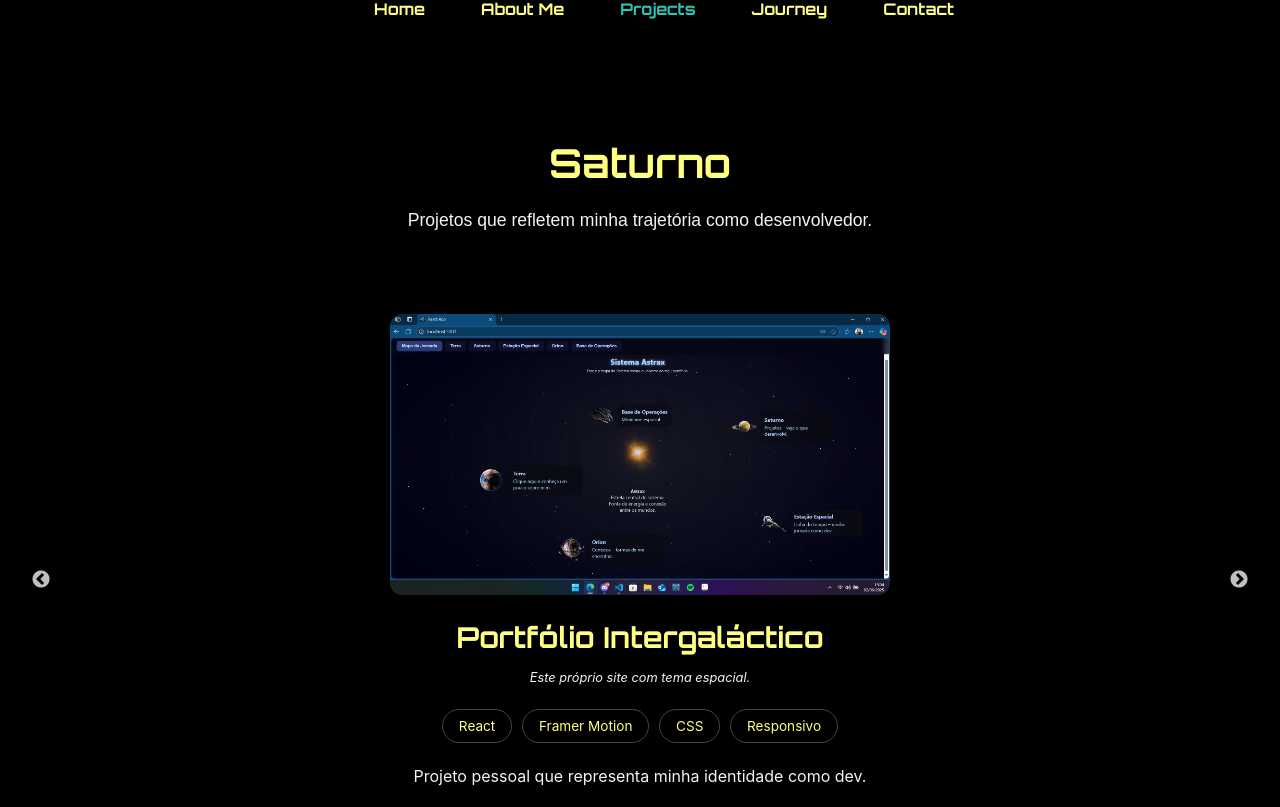
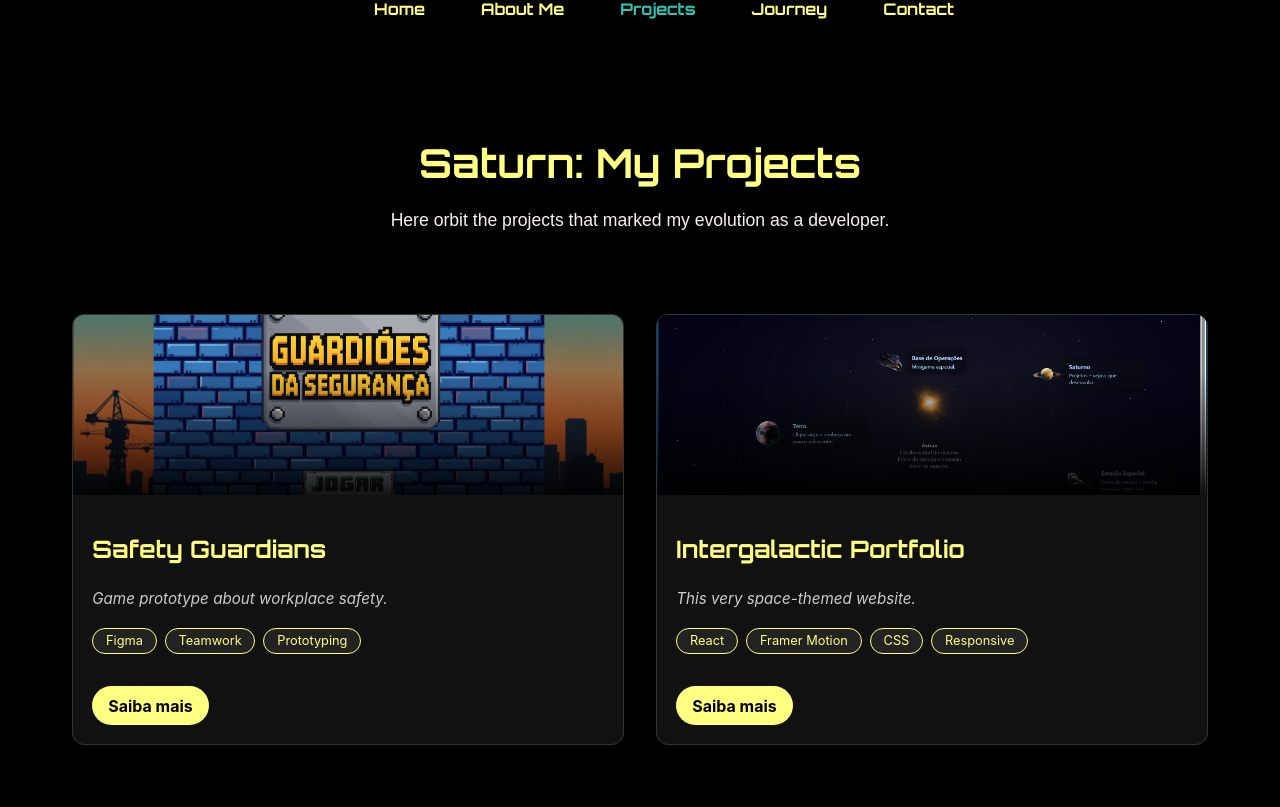
Before and after one commit to 01Lucasena/deploy-portifolio, a React (Create React App) app: page /saturno in a window 1280 px wide. Shown: the part 533-1340 px from the top of the page. Built offline with nearby package versions, Linux system fonts and the light colour scheme.

Commit message:
Update Saturno.css

```diff
--- a/src/components/carrossel-projetos/CarrosselProjetos.css
+++ b/src/components/carrossel-projetos/CarrosselProjetos.css
@@ -1,81 +1,93 @@
-.carrossel-wrapper {
-  padding: 0 1rem;
-  color: #FFFF82;
+.feed-container {
+  display: grid;
+  grid-template-columns: repeat(auto-fit, minmax(280px, 1fr));
+  gap: 2rem;
+  padding: 2rem;
 }
 
-.carrossel-wrapper .slick-slide > div {
+.projeto-card {
+  background: #111;
+  border: 1px solid #333;
+  border-radius: 12px;
+  overflow: hidden;
+  color: #fff;
   display: flex;
-  justify-content: center;
+  flex-direction: column;
+  box-shadow: 0 0 8px rgba(0,0,0,0.4);
 }
 
-.carrossel-card {
-  background:black;
-  padding: 2rem;
+.projeto-img {
+  height: 180px;
+  background-size: cover;
+  background-position: center;
+}
+
+.projeto-content {
+  padding: 1.2rem;
   display: flex;
   flex-direction: column;
-  align-items: center;
-  justify-content: center;
-  text-align: center;
-  box-shadow: 0 0 20px rgba(0, 0, 0, 0.6);
-  transition: transform 0.3s ease;
-  max-width: 700px;
-  margin: 0 auto;
+  flex-grow: 1;
 }
 
-.carrossel-img {
-  width: 100%;
-  max-width: 500px;
-  height: auto;
-  border-radius: 12px;
-  margin-bottom: 1.5rem;
-  object-fit: cover;
-  display: block;
-  margin: 0 auto 1.5rem auto
-}
-
-.carrossel-content h2 {
-  font-size: 1.8rem;
+.projeto-content h2 {
+  color: #FFFF82;
+  font-size: 1.5rem;
   margin-bottom: 0.5rem;
-  color: #FFFF82;
 }
 
 .descricao {
-  color: #F7F0F5;
+  color: #ccc;
   margin-bottom: 1rem;
   font-style: italic;
+  font-size: 0.95rem;
 }
 
 .tags {
+  display: flex;
+  flex-wrap: wrap;
+  gap: 0.5rem;
   margin-bottom: 1rem;
 }
 
 .tag {
-  background: black;
+  background: #222;
+  border: 1px solid #FFFF82;
   color: #FFFF82;
-  padding: 0.5rem 1rem;
-  margin: 0.3rem;
+  padding: 0.3rem 0.8rem;
   border-radius: 20px;
-  font-size: 0.85rem;
-  display: inline-block;
-  border: 1px solid #444;
+  font-size: 0.8rem;
 }
 
-.detalhes {
-  color: #F7F0F5;
-  line-height: 1.5;
-  font-size: 1rem;
+.botao-projeto {
+  background: #FFFF82;
+  color: #000;
+  border: none;
+  padding: 0.5rem 1rem;
+  border-radius: 6px;
+  font-weight: bold;
+  cursor: pointer;
+  align-self: flex-start;
+  transition: background 0.2s ease;
 }
 
-@media (max-width: 768px) {
-  .carrossel-card {
-    padding: 1.5rem;
-  }
+.botao-projeto:hover {
+  background: #e6e65c;
+}
 
-  .carrossel-content h2 {
-    font-size: 1.4rem;
-  }
+.botao-projeto {
+  background: #FFFF82;
+  color: black;
+  border: none;
+  padding: 0.6rem 1rem;
+  border-radius: 30px;
+  cursor: pointer;
+  font-weight: bold;
+  text-align: center;
+  text-decoration: none;
+  margin-top: 1rem;
+  transition: background-color 0.3s ease;
+}
 
-  .carrossel-img {
-    max-width: 100%;
-  }
+.botao-projeto:hover {
+  background: #e6d94d;
 }
--- a/src/components/carrossel-projetos/CarrosselProjetos.js
+++ b/src/components/carrossel-projetos/CarrosselProjetos.js
@@ -1,42 +1,36 @@
-// src/components/CarrosselProjetos/CarrosselProjetos.jsx
 import React from 'react';
-import Slider from 'react-slick';
 import './CarrosselProjetos.css';
-import 'slick-carousel/slick/slick.css';
-import 'slick-carousel/slick/slick-theme.css';
 
 export default function CarrosselProjetos({ projetos }) {
-  const settings = {
-    dots: true,
-    infinite: true,
-    speed: 600,
-    slidesToShow: 1,
-    slidesToScroll: 1,
-    autoplay: true,
-    autoplaySpeed: 5000,
-    pauseOnHover: true,
-    arrows: true,
-  };
-
   return (
-    <section className="carrossel-wrapper">
-      <Slider {...settings}>
+    <div className="feed-container">
       {projetos.map((projeto) => (
-          <div key={projeto.id} className="carrossel-card">
-            <img src={projeto.imagem} alt={projeto.titulo} className="carrossel-img" />
-            <div className="carrossel-content">
+        <div className="projeto-card" key={projeto.id}>
+          <div
+            className="projeto-img"
+            style={{
+              backgroundImage: `linear-gradient(to bottom, rgba(0,0,0,0) 30%, rgba(0,0,0,0.9)), url(${projeto.imagem})`,
+            }}
+          />
+          <div className="projeto-content">
             <h2>{projeto.titulo}</h2>
             <p className="descricao">{projeto.descricao}</p>
             <div className="tags">
-                {projeto.tecnologias.map((tech, index) => (
-                  <span key={index} className="tag">{tech}</span>
+              {projeto.tecnologias.map((tech, i) => (
+                <span key={i} className="tag">{tech}</span>
               ))}
             </div>
-              <p className="detalhes">{projeto.detalhes}</p>
+            <a
+              href={projeto.linkExterno}
+              target="_blank"
+              rel="noopener noreferrer"
+              className="botao-projeto"
+            >
+              Saiba mais
+            </a>
           </div>
         </div>
       ))}
-      </Slider>
-    </section>
+    </div>
   );
 }
--- a/src/pages/saturno/Saturno.js
+++ b/src/pages/saturno/Saturno.js
@@ -4,33 +4,27 @@ import PageWrapper from '../../components/page-wrapper/PageWrapper';
 import CarrosselProjetos from '../../components/carrossel-projetos/CarrosselProjetos';
 import imagemJogo from '../../assets/prototipo-jogo.png';
 import imagemPortfolio from '../../assets/site_img.png';
+import { useTranslation } from 'react-i18next';
 
 export default function Saturno() {
-  const projetos = [
-    {
-      id: 1,
-      titulo: "Guardiões da Segurança",
-      descricao: "Protótipo de jogo sobre segurança no trabalho.",
-      tecnologias: ["Figma", "Trabalho em Equipe", "Prototipagem"],
-      imagem: imagemJogo,
-      detalhes: "Projeto criado em equipe no Figma, voltado para educação em segurança no trabalho.",
-    },
-    {
-      id: 2,
-      titulo: "Portfólio Intergaláctico",
-      descricao: "Este próprio site com tema espacial.",
-      tecnologias: ["React", "Framer Motion", "CSS", "Responsivo"],
-      imagem: imagemPortfolio,
-      detalhes: "Projeto pessoal que representa minha identidade como dev.",
-    },
-  ];
+  const { t } = useTranslation();
+
+  const imagens = {
+    imagemJogo,
+    imagemPortfolio,
+  };
+
+  const projetos = t('saturn.projects', { returnObjects: true }).map((projeto) => ({
+    ...projeto,
+    imagem: imagens[projeto.imagem] || '',
+  }));
 
   return (
     <PageWrapper>
-        <main className="saturno-container">
+      <main className="saturno-container">
         <section className="saturno-header">
-          <h1>Saturno</h1>
-          <p>Projetos que refletem minha trajetória como desenvolvedor.</p>
+          <h1>{t('saturn.title')}</h1>
+          <p>{t('saturn.intro')}</p>
         </section>
 
         <CarrosselProjetos projetos={projetos} />
--- a/src/utils/locales/en/translation.json
+++ b/src/utils/locales/en/translation.json
@@ -28,6 +28,106 @@
     "desc_mars": "Timeline – my journey as a dev.",
     "uranus": "Uranus",
     "desc_uranus": "Contact – how to reach me."
+  },
+   "terra": {
+    "title": "Earth: Where it all began",
+    "intro": "My journey started here, on the blue planet. This is where my passion for turning ideas into code was born, and where my mission to explore the universe of web development began.",
+    "who": {
+      "title": "Who I Am",
+      "desc": "Hi! I'm Lucas Sena, a Systems Development student at SENAI Dendezeiros (Salvador/BA, Brazil). I'm driven by curiosity and challenges, and passionate about creating meaningful digital solutions."
+    },
+    "skills": {
+      "title": "Technical Skills",
+      "frontend": {
+        "label": "Frontend",
+        "techs": "React, HTML, CSS, JavaScript"
+      },
+      "backend": {
+        "label": "Backend",
+        "techs": "Node.js, Java, Python, C#"
+      },
+      "design": {
+        "label": "Design",
+        "techs": "Figma, Canva"
+      },
+      "extra": {
+        "label": "Extras",
+        "techs": "Git, GitHub, REST APIs"
+      }
+    },
+    "mission": {
+      "title": "My Mission",
+      "desc": "Just like astronauts explore space, I see each project as a mission full of discoveries, challenges, and growth. I aim to build unique, accessible digital experiences with a future-forward mindset."
+    },
+    "techs": {
+      "title": "Technologies I use"
+    }
+  },
+  "saturn": {
+    "title": "Saturn: My Projects",
+    "intro": "Here orbit the projects that marked my evolution as a developer.",
+    "projects": [
+      {
+        "id": 1,
+        "titulo": "Safety Guardians",
+        "descricao": "Game prototype about workplace safety.",
+        "tecnologias": ["Figma", "Teamwork", "Prototyping"],
+        "imagem": "imagemJogo",
+        "detalhes": "Team project created in Figma, focused on education in workplace safety.",
+        "linkExterno": "https://link-do-projeto.com/jogo"
+      },
+      {
+        "id": 2,
+        "titulo": "Intergalactic Portfolio",
+        "descricao": "This very space-themed website.",
+        "tecnologias": ["React", "Framer Motion", "CSS", "Responsive"],
+        "imagem": "imagemPortfolio",
+        "detalhes": "Personal project that represents my identity as a dev.",
+        "linkExterno": "https://link-do-projeto.com/jogo"
+      }
+    ]
+  },
+   "station": {
+    "title": "Mars: The Digital Explorer’s Journey",
+    "description": "Logbook entries from my mission through the universe of development — discoveries, learnings, and achievements paving the way to the future.",
+    "timeline": [
+      {
+        "ano": "2024",
+        "titulo": "Journey Begins",
+        "descricao": "Started the Systems Development course at SENAI Dendezeiros in Salvador, Bahia.",
+        "icone": "rocket"
+      },
+      {
+        "ano": "2024",
+        "titulo": "First Steps",
+        "descricao": "Learned programming logic fundamentals and began working with Java, Python, and C#.",
+        "icone": "code"
+      },
+      {
+        "ano": "2024",
+        "titulo": "Exploring Databases",
+        "descricao": "Introduction to SQL and relational databases.",
+        "icone": "database"
+      },
+      {
+        "ano": "2025",
+        "titulo": "Web Development",
+        "descricao": "Started studying HTML, CSS, and JavaScript.",
+        "icone": "html"
+      }
+    ]
+    },
+    "orion": {
+    "title": "Uranus: Intergalactic Contact",
+    "description": "From Uranus, our interplanetary communication station, you can send me signals, questions, or opportunities. This is the direct channel between your galaxy and my mission as a developer.",
+    "contactTitle": "Contact Frequencies",
+    "emailLabel": "Email",
+    "formTitle": "Send Your Message",
+    "namePlaceholder": "Your name",
+    "emailPlaceholder": "Your email",
+    "messagePlaceholder": "Your message",
+    "sendButton": "Send",
+    "success": "Message sent successfully!",
+    "error": "Failed to send message."
   }
-
 }
--- a/src/utils/locales/pt/translation.json
+++ b/src/utils/locales/pt/translation.json
@@ -28,5 +28,107 @@
     "desc_mars": "Linha do tempo – minha jornada como dev.",
     "uranus": "Urano",
     "desc_uranus": "Contatos – formas de me encontrar."
+  },
+
+  "terra": {
+    "title": "Terra: onde tudo começou",
+    "intro": "Minha jornada começou aqui, no planeta azul. Foi aqui que nasceu minha paixão por transformar ideias em código e minha missão de explorar o vasto universo do desenvolvimento web.",
+    "who": {
+      "title": "Quem sou eu",
+      "desc": "Olá! Sou Lucas Sena, estudante de Desenvolvimento de Sistemas no SENAI Dendezeiros (Salvador/BA). Sou movido pela curiosidade e motivado por desafios. Amo criar soluções digitais com propósito."
+    },
+    "skills": {
+      "title": "Habilidades Técnicas",
+      "frontend": {
+        "label": "Frontend",
+        "techs": "React, HTML, CSS, JavaScript"
+      },
+      "backend": {
+        "label": "Backend",
+        "techs": "Node.js, Java, Python, C#"
+      },
+      "design": {
+        "label": "Design",
+        "techs": "Figma, Canva"
+      },
+      "extra": {
+        "label": "Extras",
+        "techs": "Git, GitHub, APIs REST"
+      }
+    },
+    "mission": {
+      "title": "Minha Missão",
+      "desc": "Assim como astronautas exploram o espaço, encaro cada projeto como uma missão repleta de descobertas, desafios e crescimento. Quero construir experiências digitais únicas, acessíveis e com visão de futuro."
+    },
+    "techs": {
+      "title": "Tecnologias que uso"
+    }
+    },
+    "saturn": {
+    "title": "Saturno: Meus Projetos",
+    "intro": "Aqui orbitam os projetos que marcaram minha evolução como desenvolvedor.",
+    "projects": [
+      {
+        "id": 1,
+        "titulo": "Guardiões da Segurança",
+        "descricao": "Protótipo de jogo sobre segurança no trabalho.",
+        "tecnologias": ["Figma", "Trabalho em Equipe", "Prototipagem"],
+        "imagem": "imagemJogo",
+        "detalhes": "Projeto criado em equipe no Figma, voltado para educação em segurança no trabalho.",
+        "linkExterno": "https://link-do-projeto.com/jogo"
+      },
+      {
+        "id": 2,
+        "titulo": "Portfólio Intergaláctico",
+        "descricao": "Este próprio site com tema espacial.",
+        "tecnologias": ["React", "Framer Motion", "CSS", "Responsivo"],
+        "imagem": "imagemPortfolio",
+        "detalhes": "Projeto pessoal que representa minha identidade como dev.",
+        "linkExterno": "https://link-do-projeto.com/jogo"
+      }
+    ]
+  },
+  "station": {
+    "title": "Marte: A Jornada do Explorador Digital",
+    "description": "Registros de bordo da minha missão através do universo do desenvolvimento — descobertas, aprendizados e conquistas rumo ao futuro.",
+    "timeline": [
+      {
+        "ano": "2024",
+        "titulo": "Início da Jornada",
+        "descricao": "Comecei o curso de Desenvolvimento de Sistemas no SENAI Dendezeiros em Salvador, Bahia.",
+        "icone": "rocket"
+      },
+      {
+        "ano": "2024",
+        "titulo": "Primeiros Passos",
+        "descricao": "Aprendi os fundamentos de lógica de programação e comecei a trabalhar com Java, Python e C#.",
+        "icone": "code"
+      },
+      {
+        "ano": "2024",
+        "titulo": "Explorando o Banco de Dados",
+        "descricao": "Introdução ao SQL e bancos de dados relacionais.",
+        "icone": "database"
+      },
+      {
+        "ano": "2025",
+        "titulo": "Desenvolvimento Web",
+        "descricao": "Iniciei meus estudos em HTML, CSS e JavaScript.",
+        "icone": "html"
+      }
+    ]
+  },
+   "orion": {
+    "title": "Urano: Contato Intergaláctico",
+    "description": "A partir de Urano, nossa estação de comunicação interplanetária, você pode me enviar sinais, perguntas ou oportunidades. Este é o canal direto entre a sua galáxia e minha missão como desenvolvedor.",
+    "contactTitle": "Frequências de Contato",
+    "emailLabel": "Email",
+    "formTitle": "Mande sua mensagem",
+    "namePlaceholder": "Seu nome",
+    "emailPlaceholder": "Seu e-mail",
+    "messagePlaceholder": "Sua mensagem",
+    "sendButton": "Enviar",
+    "success": "Mensagem enviada com sucesso!",
+    "error": "Erro ao enviar mensagem."
   }
 }
```
Also changed, not shown: src/pages/estacao/Estacao.js (+20 -28 lines), src/pages/orion/Orion.js (+14 -13 lines), src/pages/terra/Terra.js (+15 -20 lines). Lines whose indentation alone changed are shown as unchanged.
